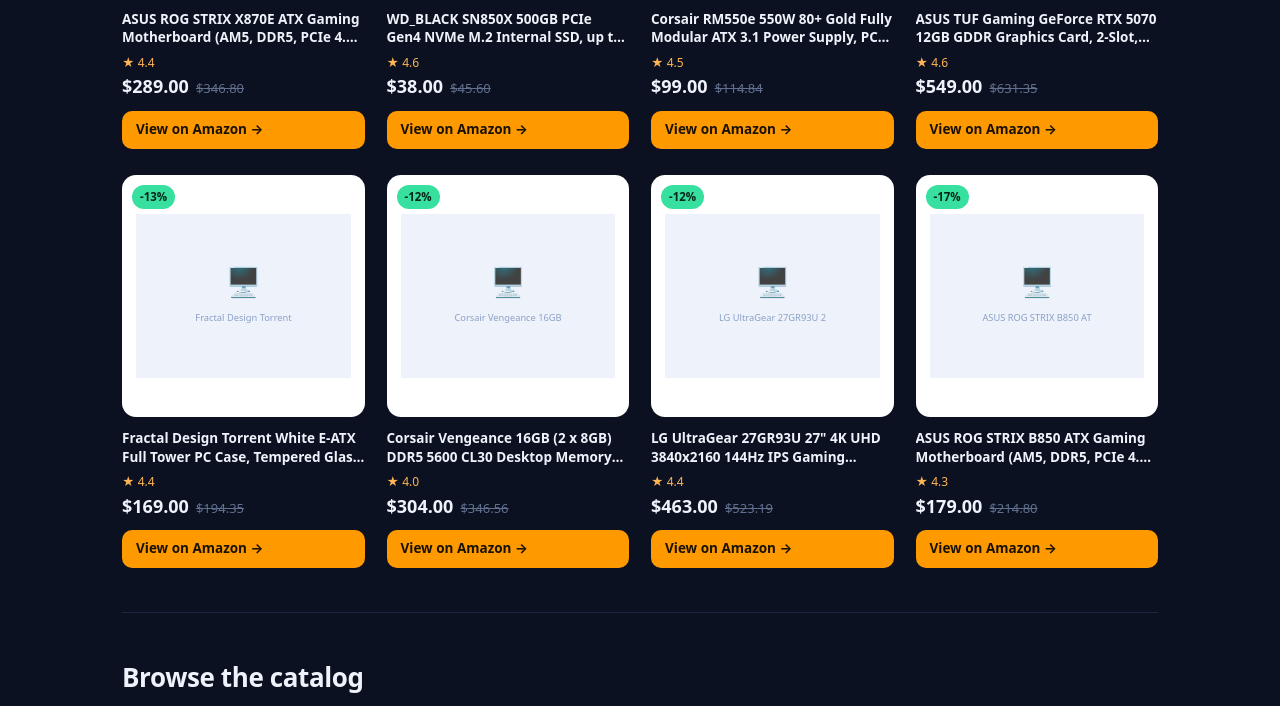
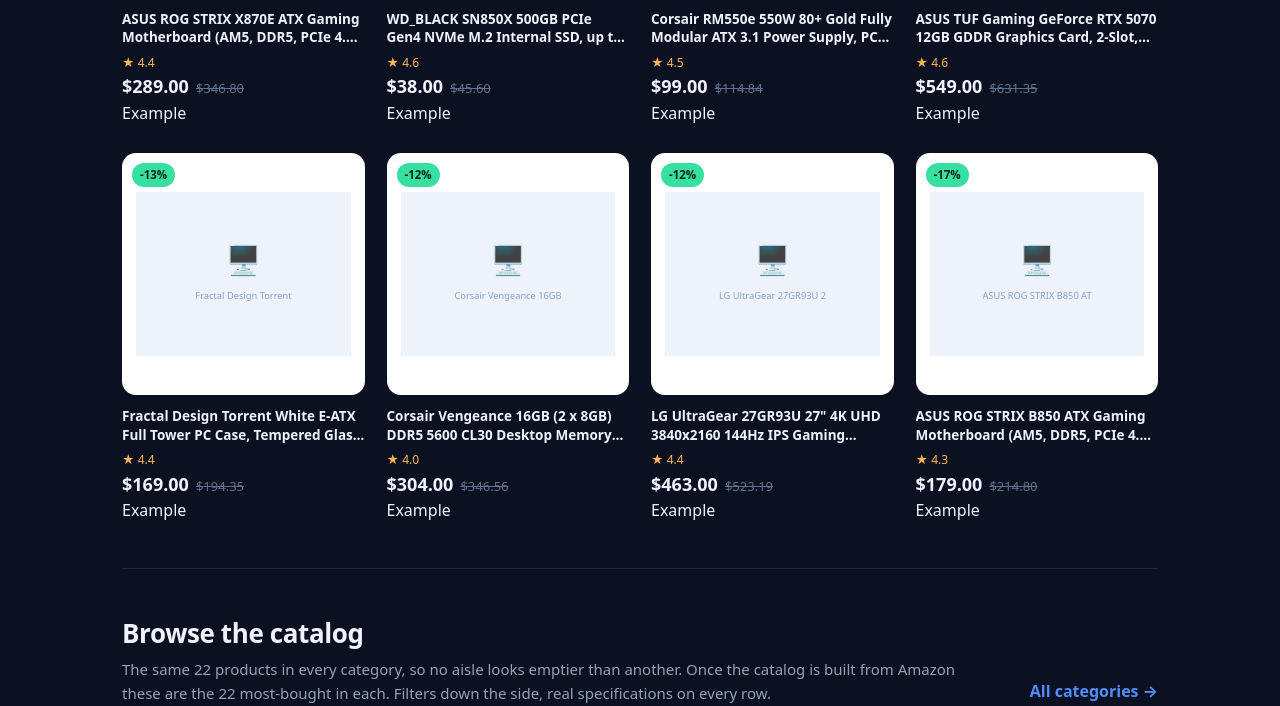
Before and after one commit to eliascope12-netizen/Rigscout, a Next.js app: page / in a window 1280 px wide. Shown: the part 1772-2478 px from the top of the page. Built offline with nearby package versions, Linux system fonts and the light colour scheme; no server answers.

Commit message:
Photos and buy links go through one place

```diff
--- /dev/null
+++ b/components/Product.js
@@ -0,0 +1,89 @@
+// ============================================================================
+// THE TWO PIECES OF A PRODUCT ROW THAT CAN FAIL IN PUBLIC
+// ----------------------------------------------------------------------------
+// A product photo and a buy link are the only two things on this site that
+// depend on something outside it still being there. When they break they break
+// visibly — a broken-image icon, or Amazon's "sorry, we couldn't find that
+// page" dog — and both read to a visitor as "this site is broken", which is a
+// worse impression than the truth in either case.
+//
+// So every product photo and every buy link on the site goes through here.
+// ============================================================================
+
+import { placeholderImage } from "../lib/placeholder";
+
+// ---------------------------------------------------------------------------
+// The photo.
+//
+// Two failure modes, one fallback. Either the row never had a photo (handled
+// upstream in lib/staticCatalog.js, which substitutes a drawn tile), or the URL
+// was fine when the catalog was built and has since stopped resolving — Amazon
+// re-hosts images, listings get pulled. That second case can only be caught
+// here, in the browser, when the load actually fails.
+//
+// The `data-fell` guard matters: setting src from inside onError can retrigger
+// onError, and without the flag a genuinely unloadable image spins forever.
+// ---------------------------------------------------------------------------
+export function ProductImage({ p, alt = "", className }) {
+  return (
+    <img
+      className={className}
+      src={p.image}
+      alt={alt}
+      loading="lazy"
+      onError={(e) => {
+        const el = e.currentTarget;
+        if (el.dataset.fell) return;
+        el.dataset.fell = "1";
+        el.src = placeholderImage(p.title);
+      }}
+    />
+  );
+}
+
+// ---------------------------------------------------------------------------
+// The link.
+//
+// lib/staticCatalog.js sets `url` to null for any row whose ASIN doesn't look
+// like real Amazon stock. That is the whole signal this component needs: no
+// URL means there is nothing honest to link to, so it renders the same content
+// as plain text rather than as a link that goes somewhere useless.
+//
+// Deliberately not a disabled <a href="#">: a link that looks clickable and
+// does nothing is more annoying than one that was never a link.
+// ---------------------------------------------------------------------------
+export function ProductLink({ p, className, children, title }) {
+  if (!p.url) {
+    return (
+      <span
+        className={(className ? className + " " : "") + "unlinked"}
+        title={title || "Example data — there is no real Amazon listing behind this row yet"}
+      >
+        {children}
+      </span>
+    );
+  }
+  return (
+    <a className={className} href={p.url} target="_blank" rel="nofollow sponsored noopener" title={title}>
+      {children}
+    </a>
+  );
+}
+
+// The buy button specifically. When there is no listing it says so, in the
+// space where the button would have been, rather than leaving a gap that looks
+// like a rendering bug.
+export function BuyButton({ p, className = "btn sm amazon", label = "Buy" }) {
+  if (!p.url) {
+    return (
+      <span className="examplechip" title="Example data — a real link appears here once the catalog is built from Amazon">
+        Example
+      </span>
+    );
+  }
+  return (
+    <a className={className} href={p.url} target="_blank" rel="nofollow sponsored noopener">
+      {label}
+    </a>
+  );
+}
--- a/components/ProductCard.js
+++ b/components/ProductCard.js
@@ -1,20 +1,26 @@
-// A single live product tile — real image, live price, direct buy link.
+// A single product tile — photo, price, direct buy link.
+//
+// The photo and the link both go through components/Product.js rather than
+// being written out here, because both can fail in public: a dead Amazon image
+// draws a broken-image icon, and a row that isn't a real listing yet would
+// otherwise link to Amazon's "we couldn't find that page". See that file.
+import { BuyButton, ProductImage, ProductLink } from "./Product";
+
 export default function ProductCard({ p }) {
   const disc = p.was && p.price && p.was > p.price ? Math.round((1 - p.price / p.was) * 100) : 0;
   return (
     <div className="prod">
-      <a className="imgwrap" href={p.url} target="_blank" rel="nofollow sponsored noopener">
+      <ProductLink p={p} className="imgwrap">
         {disc > 0 && <span className="disc">-{disc}%</span>}
-        <img src={p.image} alt={p.title} loading="lazy"
-          onError={(e) => { e.currentTarget.style.opacity = 0.2; }} />
-      </a>
+        <ProductImage p={p} alt={p.title} />
+      </ProductLink>
       <div className="title">{p.title}</div>
       {p.rating ? <div className="rating">★ {p.rating.toFixed(1)}</div> : null}
       <div>
         <span className="price">{p.price != null ? "$" + p.price.toFixed(2) : "See price"}</span>
         {disc > 0 && <span className="was">${p.was.toFixed(2)}</span>}
       </div>
-      <a className="btn amazon sm buy" href={p.url} target="_blank" rel="nofollow sponsored noopener">View on Amazon →</a>
+      <BuyButton p={p} className="btn amazon sm buy" label="View on Amazon →" />
     </div>
   );
 }
```
Also changed, not shown: components/PartBrowser.js (+6 -5 lines).
